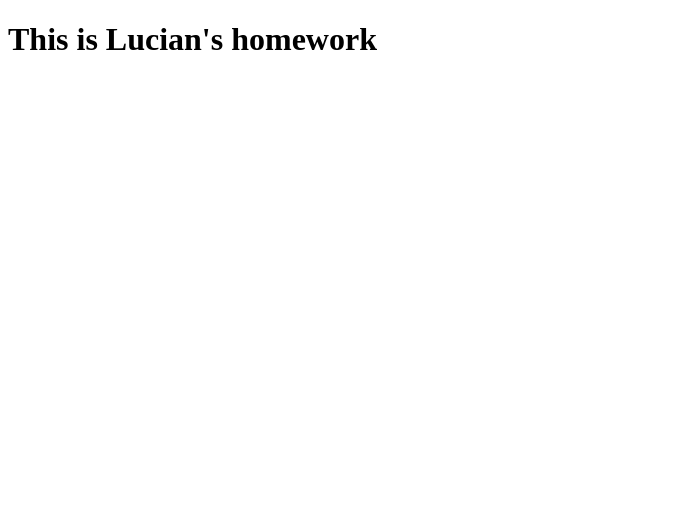
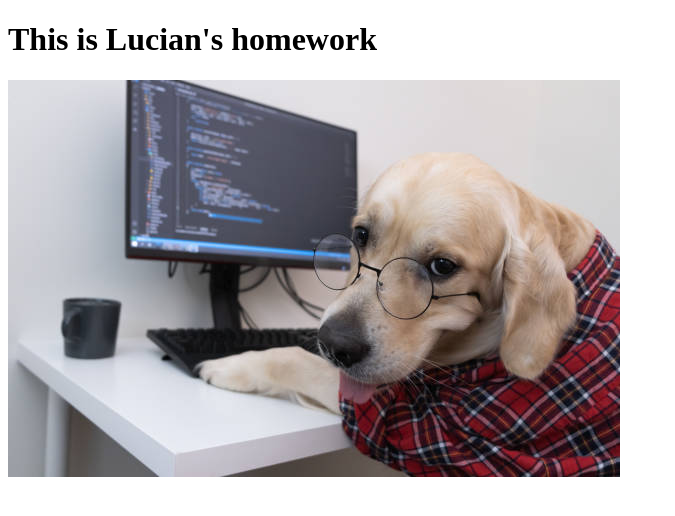
Before and after one commit to luciancroitoru/siit-git-homework, a plain HTML site: page index.html in a window 1280 px wide. Shown: the whole page, without its empty margins (0-675 px from the left). Drawn offline with Linux system fonts and the light colour scheme.

Commit message:
added an image of my choice to the project - third commit

```diff
--- a/index.html
+++ b/index.html
@@ -7,6 +7,7 @@
 </head>
 <body>
     <h1>This is Lucian's homework</h1>
+    <img src="images/code_dog.jpg" alt="This is an image of a dog who wears glasses and writes code on a computer">
     <script src="main.js"></script>
 </body>
 </html>
```
Also changed, not shown: images/code_dog.jpg (added).
